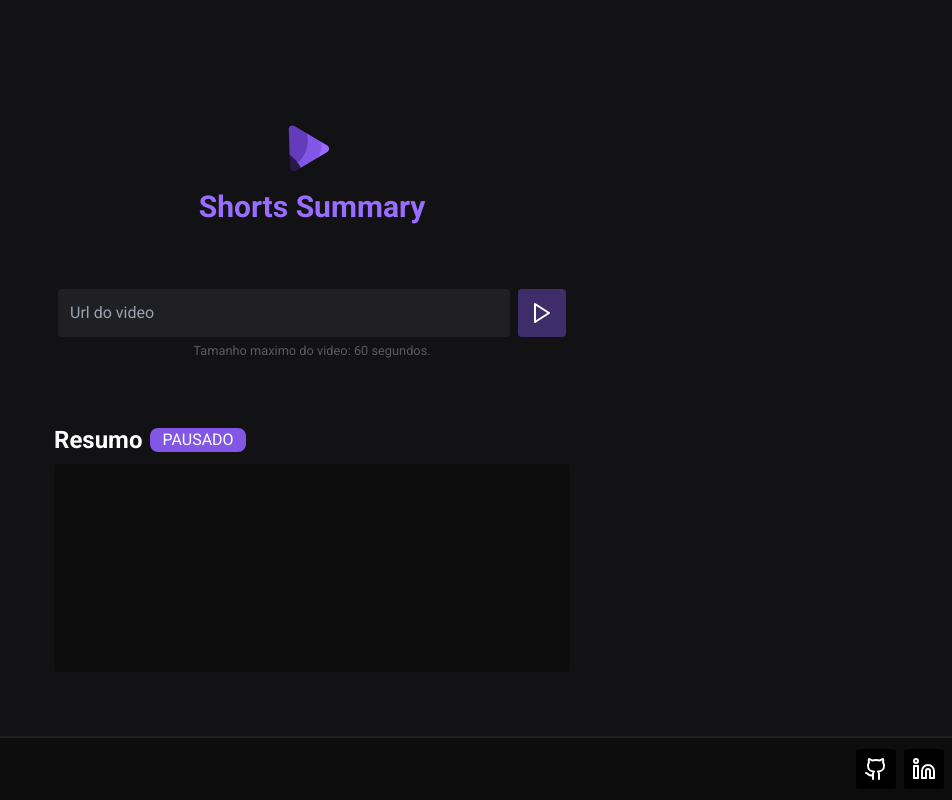
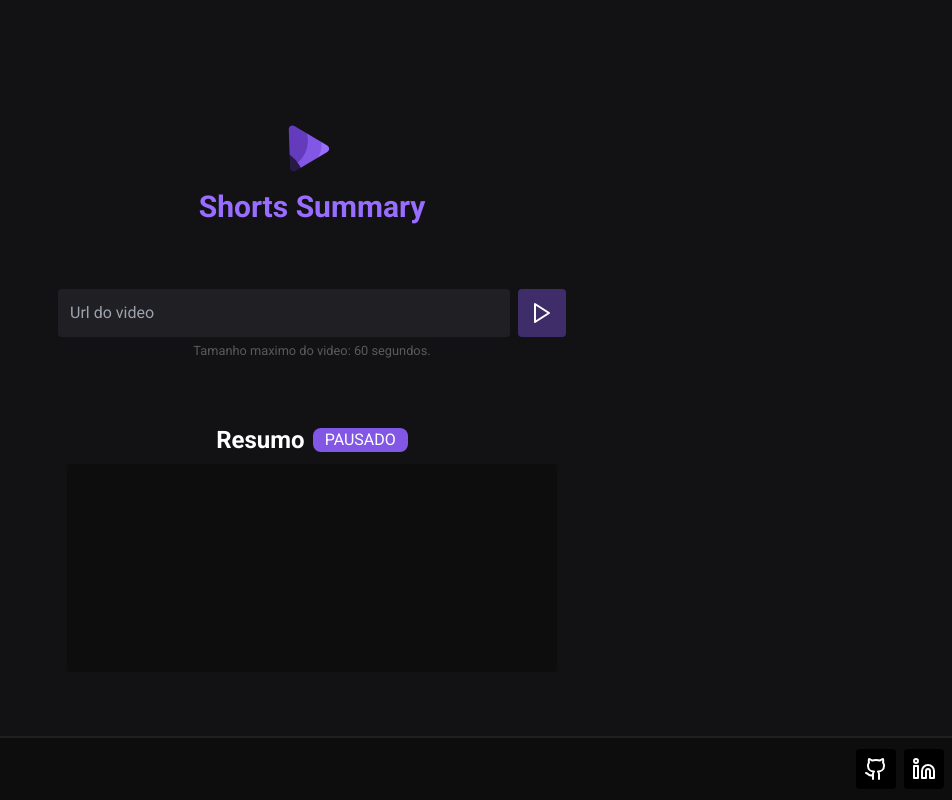
Before and after one commit to Wesley-Fernandes/ShortSummary, a Next.js app: page / in a window 1280 px wide. Shown: the whole page, without its empty margins (328-1280 px from the left). Built offline with nearby package versions, Linux system fonts and the light colour scheme; no server answers.

Commit message:
fix: responsitity

```diff
--- a/src/components/Footer.tsx
+++ b/src/components/Footer.tsx
@@ -6,7 +6,7 @@ export default function Footer() {
   return (
     <footer
       style={{ borderColor: '#202024', backgroundColor: '#0c0c0cc8' }}
-      className="h-16 mt-16  w-full border-t-2 bg-gray-1 flex items-center px-2 gap-2 justify-end"
+      className="h-16 mt-16  w-screen border-t-2 bg-gray-1 flex items-center px-2 gap-2 justify-end"
     >
       <Link
         href="https://github.com/Wesley-Fernandes"
--- a/src/components/Form.tsx
+++ b/src/components/Form.tsx
@@ -67,7 +67,7 @@ export default function Form() {
   return (
     <form
       onSubmit={Submiter}
-      className="flex gap-2 max-w-[516px] items-center justify-center"
+      className="flex gap-2 max-w-[516px] max-[515px]:w-full max-[420px]:w-[360px] items-center justify-center"
     >
       <InputSearch />
       <Button />
--- a/src/components/InputSearch.tsx
+++ b/src/components/InputSearch.tsx
@@ -8,7 +8,7 @@ export default function InputSearch() {
       name="search"
       style={{ backgroundColor: "#202024" }}
       autoComplete="off"
-      className="h-12 w-[452px] max-[516px]:w-[360px] max-[420px]:w-[320px] border-0 border-none indent-3 rounded focus-visible:outline-none focus-visible:outline-purple-1 text-slate-400"
+      className="h-12 w-[452px] max-[516px]:w-[360px] max-[420px]:w-full border-0 border-none indent-3 rounded focus-visible:outline-none focus-visible:outline-purple-1 text-slate-400"
     />
   );
 }
--- a/src/components/Main.tsx
+++ b/src/components/Main.tsx
@@ -1,8 +1,12 @@
-import React from "react";
+import React from 'react'
 
 interface props {
-  children: any;
+  children: any
 }
 export default function Main({ children }: props) {
-  return <main className="h-screen flex flex-col justify-center items-center">{children}</main>;
+  return (
+    <main className="h-screen w-screen flex flex-col justify-center items-center">
+      {children}
+    </main>
+  )
 }
--- a/src/components/Response.tsx
+++ b/src/components/Response.tsx
@@ -31,7 +31,7 @@ export default function Response() {
     // eslint-disable-next-line react-hooks/exhaustive-deps
   }, [status]);
   return (
-    <div className="mt-16 w-[516px] max-[516px]:w-[420px] max-[420px]:w-[380px]">
+    <div className="mt-16 w-[516px] max-[516px]:w-[420px] max-[420px]:w-[360px] flex flex-col items-center justify-center">
       <div className="flex gap-2 items-center mb-2">
         <h2 className="text-white font-bold text-2xl">Resumo</h2>
         <span className="flex items-center px-3 rounded-lg bg-purple-1 text-white uppercase">
@@ -42,7 +42,7 @@ export default function Response() {
       <pre
         style={{
           color: "#7C7C8A",
-          width: "100%",
+          width: "95%",
           overflowX: "hidden",
           whiteSpace: "pre-wrap",
           fontFamily: "Roboto",
```
